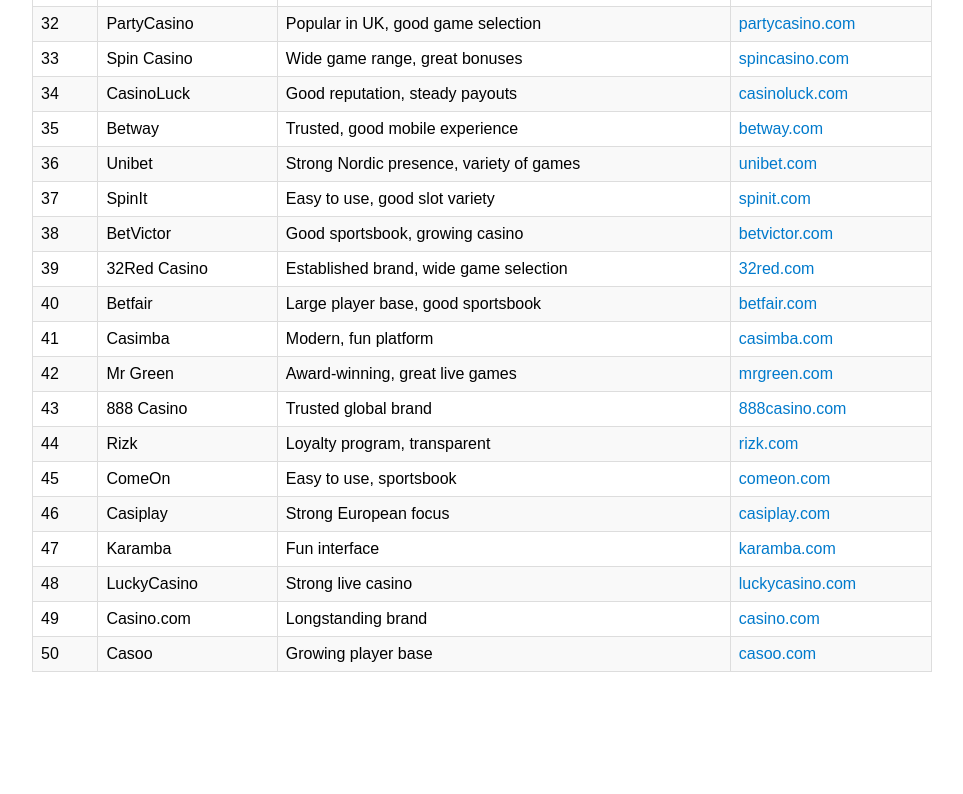
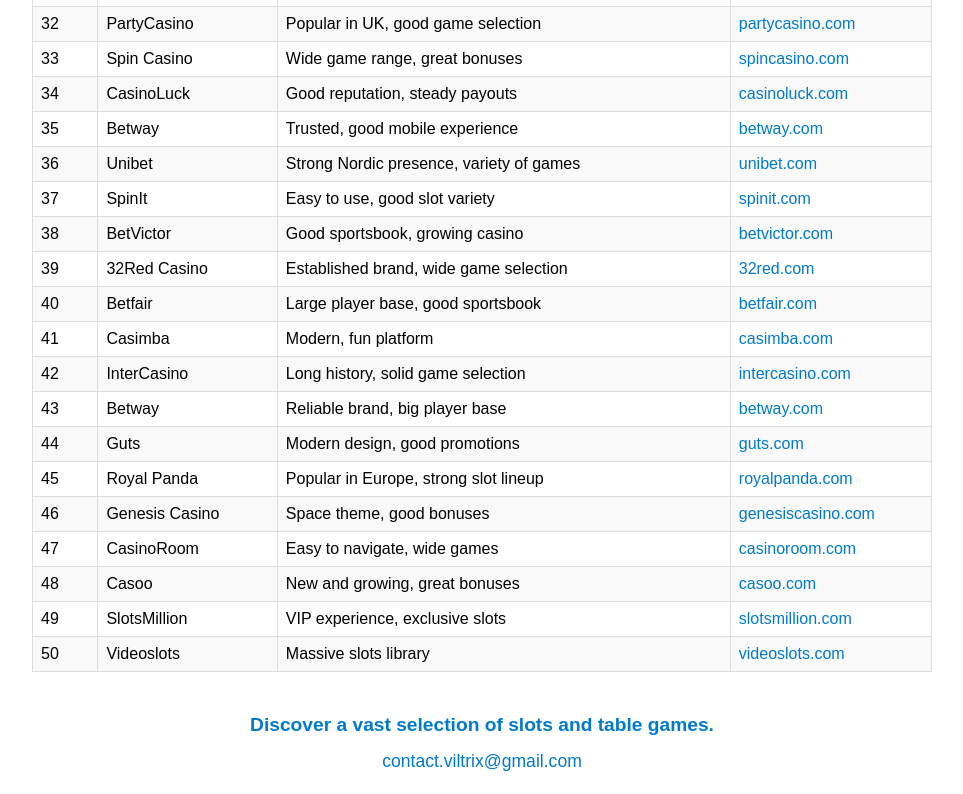
Before and after one commit to Viltrix/slot-vault.com, a plain HTML site: page index.html in a window 1280 px wide. Shown: the part 1412-2206 px from the top of the page, without its empty margins (158-1121 px from the left). Before the commit the page ends 2104 px from the top, so only its background shows below. Drawn offline with Linux system fonts and the light colour scheme.

Commit message:
Update index.html

```diff
--- a/index.html
+++ b/index.html
@@ -68,6 +68,17 @@
       margin-bottom: 15px;
       font-weight: bold;
     }
+    .info-text {
+      color: #007acc;
+      font-size: 1.2em;
+      text-align: center;
+      margin-top: 40px;
+      font-weight: bold;
+      max-width: 900px;
+      margin-left: auto;
+      margin-right: auto;
+      line-height: 1.4;
+    }
   </style>
 </head>
 <body>
@@ -129,17 +140,26 @@
       <tr><td>39</td><td>32Red Casino</td><td>Established brand, wide game selection</td><td><a href="https://www.32red.com" target="_blank" rel="noopener">32red.com</a></td></tr>
       <tr><td>40</td><td>Betfair</td><td>Large player base, good sportsbook</td><td><a href="https://www.betfair.com" target="_blank" rel="noopener">betfair.com</a></td></tr>
       <tr><td>41</td><td>Casimba</td><td>Modern, fun platform</td><td><a href="https://www.casimba.com" target="_blank" rel="noopener">casimba.com</a></td></tr>
-      <tr><td>42</td><td>Mr Green</td><td>Award-winning, great live games</td><td><a href="https://www.mrgreen.com" target="_blank" rel="noopener">mrgreen.com</a></td></tr>
-      <tr><td>43</td><td>888 Casino</td><td>Trusted global brand</td><td><a href="https://www.888casino.com" target="_blank" rel="noopener">888casino.com</a></td></tr>
-      <tr><td>44</td><td>Rizk</td><td>Loyalty program, transparent</td><td><a href="https://www.rizk.com" target="_blank" rel="noopener">rizk.com</a></td></tr>
-      <tr><td>45</td><td>ComeOn</td><td>Easy to use, sportsbook</td><td><a href="https://www.comeon.com" target="_blank" rel="noopener">comeon.com</a></td></tr>
-      <tr><td>46</td><td>Casiplay</td><td>Strong European focus</td><td><a href="https://www.casiplay.com" target="_blank" rel="noopener">casiplay.com</a></td></tr>
-      <tr><td>47</td><td>Karamba</td><td>Fun interface</td><td><a href="https://www.karamba.com" target="_blank" rel="noopener">karamba.com</a></td></tr>
-      <tr><td>48</td><td>LuckyCasino</td><td>Strong live casino</td><td><a href="https://www.luckycasino.com" target="_blank" rel="noopener">luckycasino.com</a></td></tr>
-      <tr><td>49</td><td>Casino.com</td><td>Longstanding brand</td><td><a href="https://www.casino.com" target="_blank" rel="noopener">casino.com</a></td></tr>
-      <tr><td>50</td><td>Casoo</td><td>Growing player base</td><td><a href="https://www.casoo.com" target="_blank" rel="noopener">casoo.com</a></td></tr>
+      <tr><td>42</td><td>InterCasino</td><td>Long history, solid game selection</td><td><a href="https://www.intercasino.com" target="_blank" rel="noopener">intercasino.com</a></td></tr>
+      <tr><td>43</td><td>Betway</td><td>Reliable brand, big player base</td><td><a href="https://www.betway.com" target="_blank" rel="noopener">betway.com</a></td></tr>
+      <tr><td>44</td><td>Guts</td><td>Modern design, good promotions</td><td><a href="https://www.guts.com" target="_blank" rel="noopener">guts.com</a></td></tr>
+      <tr><td>45</td><td>Royal Panda</td><td>Popular in Europe, strong slot lineup</td><td><a href="https://www.royalpanda.com" target="_blank" rel="noopener">royalpanda.com</a></td></tr>
+      <tr><td>46</td><td>Genesis Casino</td><td>Space theme, good bonuses</td><td><a href="https://www.genesiscasino.com" target="_blank" rel="noopener">genesiscasino.com</a></td></tr>
+      <tr><td>47</td><td>CasinoRoom</td><td>Easy to navigate, wide games</td><td><a href="https://www.casinoroom.com" target="_blank" rel="noopener">casinoroom.com</a></td></tr>
+      <tr><td>48</td><td>Casoo</td><td>New and growing, great bonuses</td><td><a href="https://www.casoo.com" target="_blank" rel="noopener">casoo.com</a></td></tr>
+      <tr><td>49</td><td>SlotsMillion</td><td>VIP experience, exclusive slots</td><td><a href="https://www.slotsmillion.com" target="_blank" rel="noopener">slotsmillion.com</a></td></tr>
+      <tr><td>50</td><td>Videoslots</td><td>Massive slots library</td><td><a href="https://www.videoslots.com" target="_blank" rel="noopener">videoslots.com</a></td></tr>
     </tbody>
   </table>
 
+  <!-- Info Text at Bottom -->
+  <div class="info-text">
+    Discover a vast selection of slots and table games.
+  </div>
+
+  <div class="info-text" style="font-weight: normal; font-size: 1.1em; margin-top: 10px;">
+   <a href="mailto:contact.viltrix@gmail.com" style="color: #007acc; text-decoration: none;">contact.viltrix@gmail.com</a>
+  </div>
+
 </body>
 </html>
```
